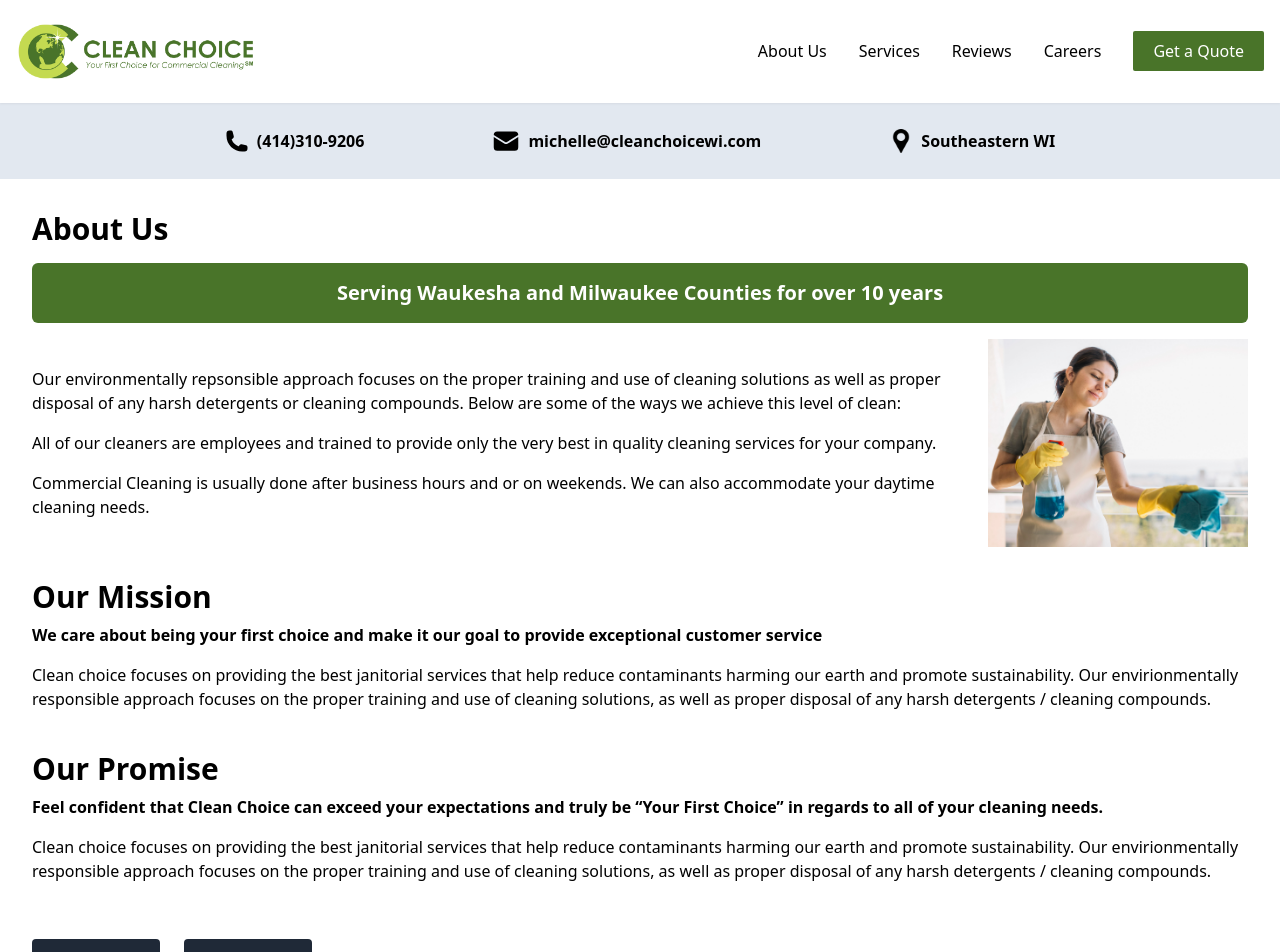
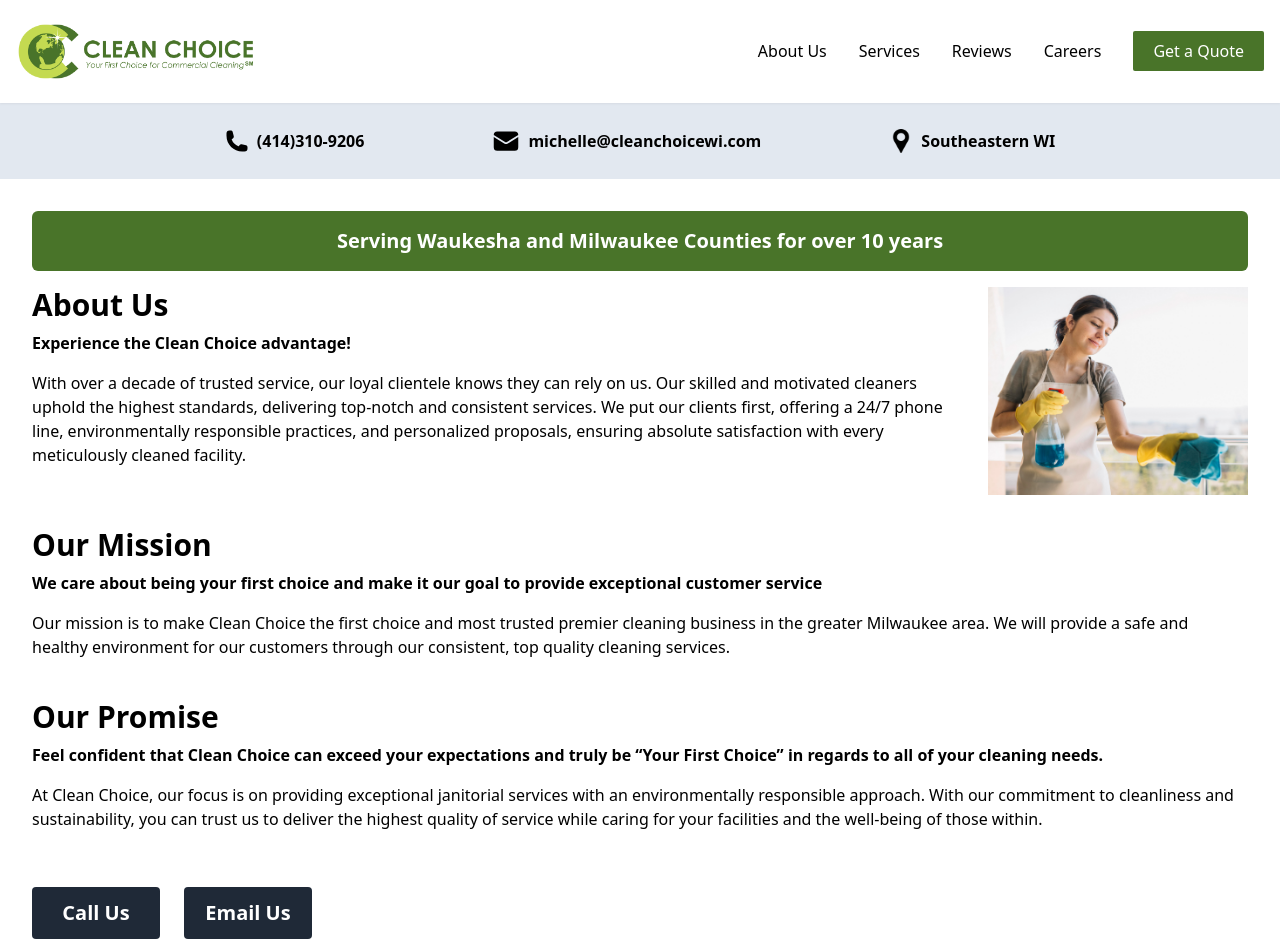
Before and after one commit to Clean-Choice-Website/clean-choice, a React (Vite) app: page /about in a window 1280 px wide. Shown: the top 952 px of the page. Built offline with nearby package versions, Linux system fonts and the light colour scheme.

Commit message:
Change format

```diff
--- a/src/AboutUs.jsx
+++ b/src/AboutUs.jsx
@@ -30,53 +30,49 @@ const AboutUs = () => {
           <ContactInfo />
           <div className="mx-auto max-w-7xl">
             <section className="flex flex-col items-center justify-between py-4 md:items-start">
-              <h1 className="mt-4 text-3xl font-bold md:mx-8">About Us</h1>
               <div className="mx-8 w-full py-4 md:mx-0">
                 <p className="mx-8 rounded-md bg-logoGreen py-4 text-center text-xl font-bold text-white">
                   Serving Waukesha and Milwaukee Counties for over 10 years
                 </p>
               </div>
-              <div className="items-center pr-8 md:flex md:max-w-7xl md:flex-row md:gap-4">
+              <div className="pr-8 md:flex md:max-w-7xl md:flex-row md:gap-4">
                 <div className="items-start">
-                  <p className="px-8 py-2 md:pr-4">
-                    Our environmentally repsonsible approach focuses on the
-                    proper training and use of cleaning solutions as well as
-                    proper disposal of any harsh detergents or cleaning
-                    compounds. Below are some of the ways we achieve this level
-                    of clean:
+                  <h1 className="text-center text-3xl font-bold md:mx-8 md:text-left">
+                    About Us
+                  </h1>
+                  <p className="px-8 py-2 font-bold">
+                    Experience the Clean Choice advantage!
                   </p>
                   <p className="px-8 py-2 md:pr-4">
-                    All of our cleaners are employees and trained to provide
-                    only the very best in quality cleaning services for your
-                    company.
-                  </p>
-                  <p className=" px-8 py-2 md:pr-4">
-                    Commercial Cleaning is usually done after business hours and
-                    or on weekends. We can also accommodate your daytime
-                    cleaning needs.
+                    With over a decade of trusted service, our loyal clientele
+                    knows they can rely on us. Our skilled and motivated
+                    cleaners uphold the highest standards, delivering top-notch
+                    and consistent services. We put our clients first, offering
+                    a 24/7 phone line, environmentally responsible practices,
+                    and personalized proposals, ensuring absolute satisfaction
+                    with every meticulously cleaned facility.
                   </p>
                 </div>
                 <img
-                  className="hidden md:block md:h-64 lg:h-52"
+                  className="hidden align-top md:block md:h-64 lg:h-52"
                   src={CleaningImg}
                   alt="Cleaning Image"
                 />
               </div>
             </section>
             <section className="flex flex-col items-center justify-between py-4 md:items-start">
-              <h1 className=" text-3xl font-bold md:mx-8">Our Mission</h1>
+              <h1 className="text-3xl font-bold md:mx-8">Our Mission</h1>
               <div className="items-start">
                 <p className="px-8 py-2 font-bold">
                   We care about being your first choice and make it our goal to
                   provide exceptional customer service
                 </p>
                 <p className="px-8 py-2">
-                  Clean choice focuses on providing the best janitorial services
-                  that help reduce contaminants harming our earth and promote
-                  sustainability. Our envirionmentally responsible approach
-                  focuses on the proper training and use of cleaning solutions,
-                  as well as proper disposal of any harsh detergents / cleaning
-                  compounds.
+                  Our mission is to make Clean Choice the first choice and most
+                  trusted premier cleaning business in the greater Milwaukee
+                  area. We will provide a safe and healthy environment for our
+                  customers through our consistent, top quality cleaning
+                  services.
                 </p>
               </div>
             </section>
@@ -89,12 +85,12 @@ const AboutUs = () => {
                   your cleaning needs.
                 </p>
                 <p className="px-8 py-2">
-                  Clean choice focuses on providing the best janitorial services
-                  that help reduce contaminants harming our earth and promote
-                  sustainability. Our envirionmentally responsible approach
-                  focuses on the proper training and use of cleaning solutions,
-                  as well as proper disposal of any harsh detergents / cleaning
-                  compounds.
+                  At Clean Choice, our focus is on providing exceptional
+                  janitorial services with an environmentally responsible
+                  approach. With our commitment to cleanliness and
+                  sustainability, you can trust us to deliver the highest
+                  quality of service while caring for your facilities and the
+                  well-being of those within.
                 </p>
               </div>
             </section>
```
